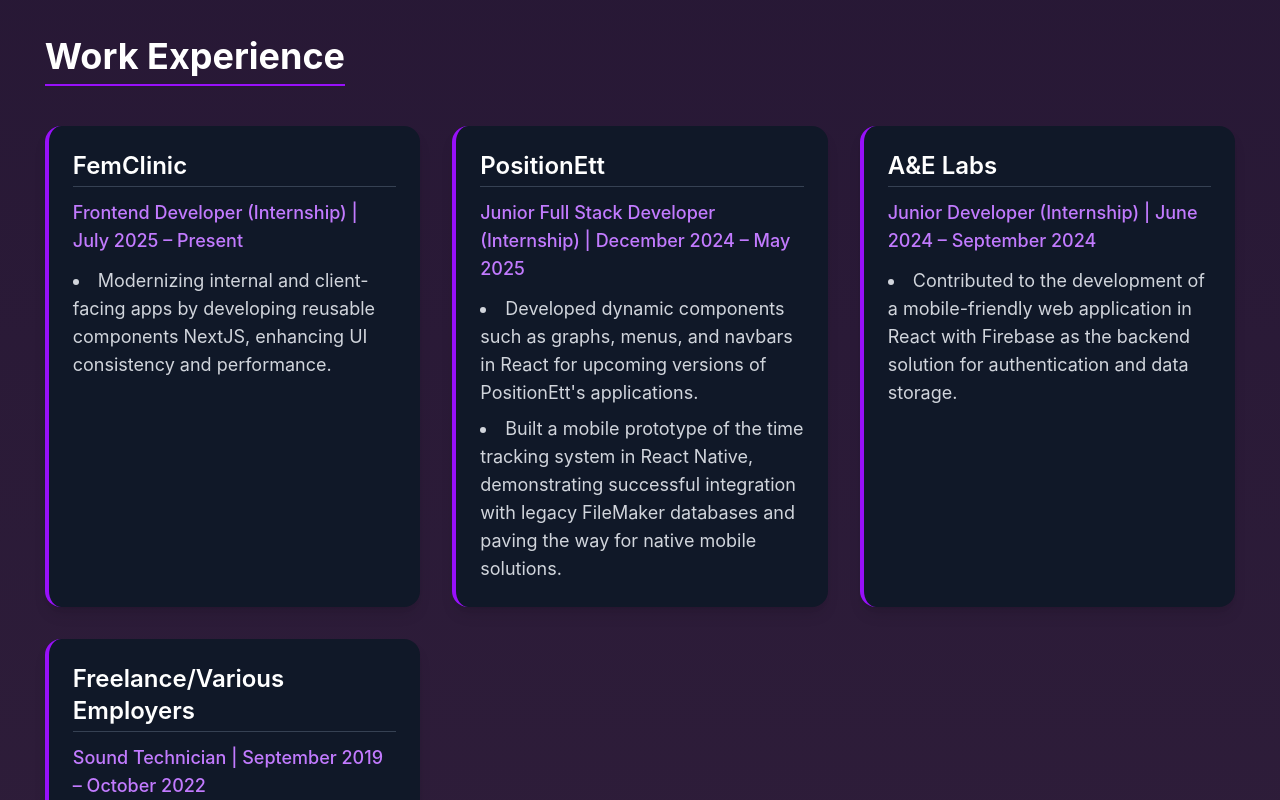
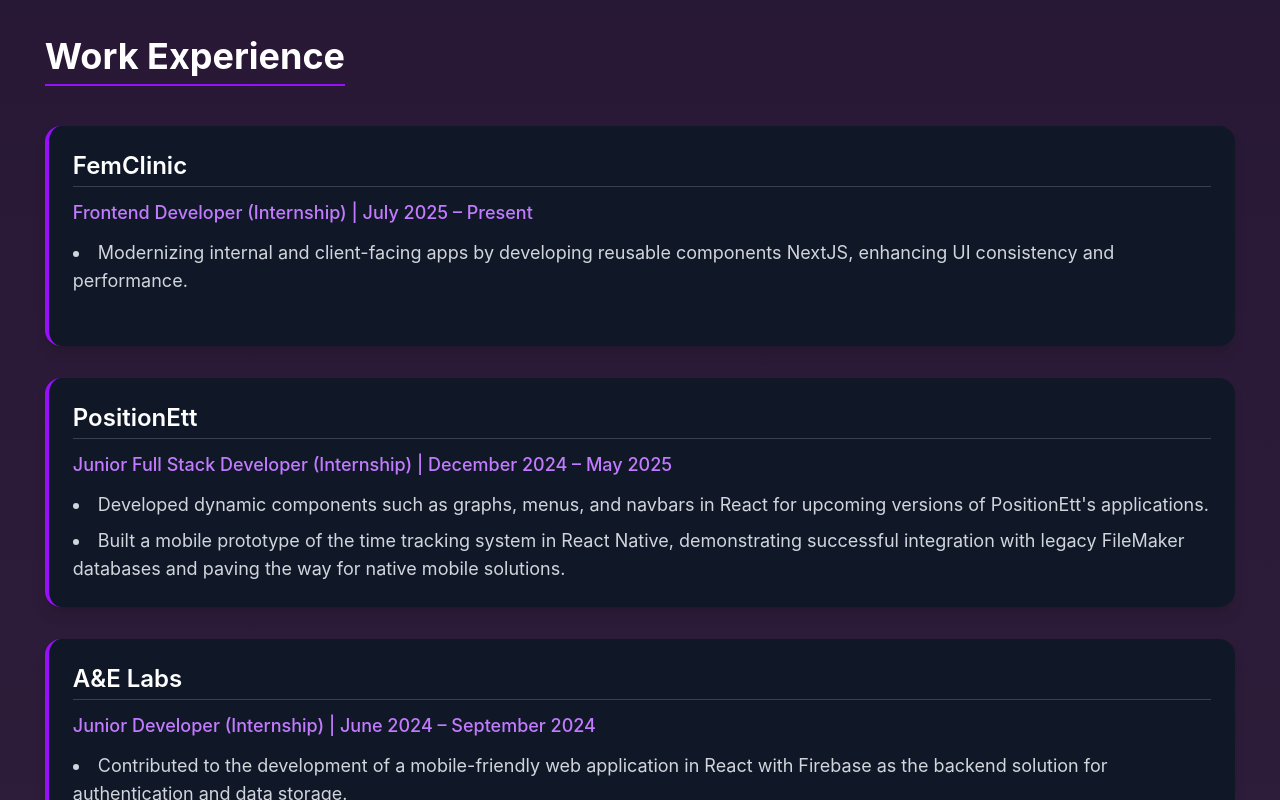
Before and after one commit to seanie1995/NextCV, a Next.js app: page / in a window 1280 px wide. Shown: the part 1620-2420 px from the top of the page. Built offline with nearby package versions, Linux system fonts and the light colour scheme.

Commit message:
Made work cards longer

```diff
--- a/src/app/page.tsx
+++ b/src/app/page.tsx
@@ -95,7 +95,7 @@
           </h2>
 
           {/* Work layout */}
-          <div className="grid grid-cols-1 sm:grid-cols-2 lg:grid-cols-3 gap-8">
+          <div className="grid grid-cols-1 sm:grid-cols-2 lg:grid-cols-1 gap-8">
             {typedWorkList.map((item, index) => (
               <WorkCard key={index} data={item} />
             ))}
```
